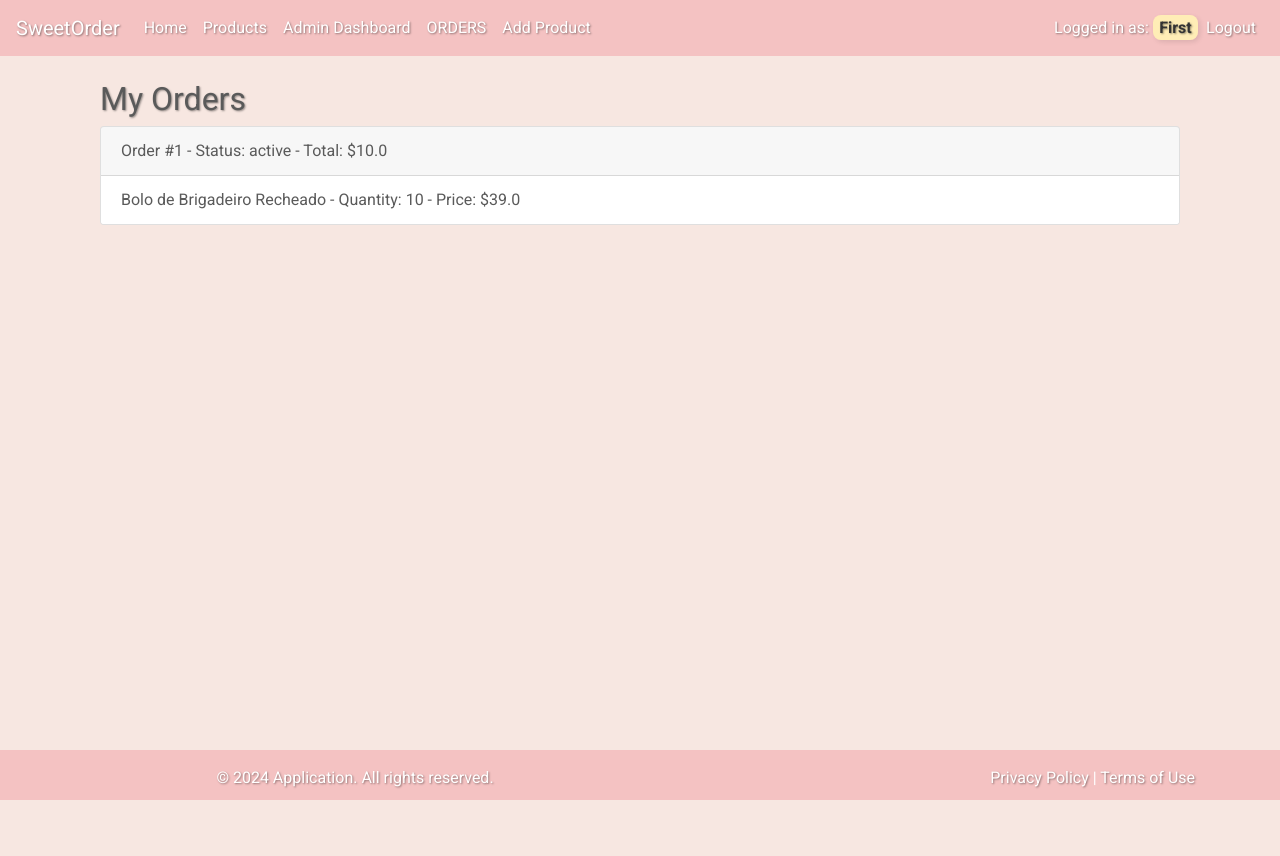
After one commit to BrunoOliveira90/SweetOrder, a Flask app: page /my_orders in a window 1280 px wide. The commit adds this page. Run offline with Flask 3, Linux system fonts and the light colour scheme; a user stored in the database is signed in; tables that the repository leaves empty hold one stand-in row (values such as "Sample post"); some libraries are stand-ins or nearby versions.

Commit message:
Order, Cart, panels set. Needs improvements.

```diff
--- a/admin.py
+++ b/admin.py
@@ -13,4 +13,4 @@
         else:
             print(f'Usuário com o e-mail {email} não encontrado.')
 
-promover_admin('test3@gmail')
+promover_admin('test1@gmail')
--- a/app/auth.py
+++ b/app/auth.py
@@ -1,5 +1,5 @@
-from flask import render_template, redirect, url_for, Blueprint, flash, request
-from .models import Product, User
+from flask import render_template, redirect, session, url_for, Blueprint, flash, request
+from .models import Order, OrderItem, Product, User
 from werkzeug.security import generate_password_hash, check_password_hash
 from . import db
 from flask_login import login_user, login_required, logout_user, current_user
@@ -148,3 +148,67 @@
             return redirect(url_for('views.home'))
 
     return render_template('sign_in.html')
+
+
+@auth.route('/add_to_cart/<int:product_id>')
+@login_required
+def add_to_cart(product_id):
+    product = Product.query.get(product_id)
+    if not product:
+        flash('Product not found.', category='danger')
+        return redirect(url_for('auth.products'))
+
+    cart = session.get('cart', {})
+    if str(product_id) in cart:
+        cart[str(product_id)]['quantity'] += 1
+    else:
+        cart[str(product_id)] = {'name': product.name, 'price': product.price, 'quantity': 1}
+
+    session['cart'] = cart
+    flash('Product added to cart!', category='success')
+    return redirect(url_for('auth.products'))
+
+
+@auth.route('/cart')
+@login_required
+def cart():
+    cart = session.get('cart', {})
+    return render_template('cart.html', cart=cart)
+
+@auth.route('/checkout', methods=['POST'])
+@login_required
+def checkout():
+    cart = session.get('cart', {})
+    if not cart:
+        flash('Your cart is empty.', category='danger')
+        return redirect(url_for('auth.products'))
+
+    new_order = Order(user_id=current_user.id, status='Pendente', total=sum(item['price'] * item['quantity'] for item in cart.values()))
+    db.session.add(new_order)
+    db.session.commit()
+
+    for product_id, item in cart.items():
+        order_item = OrderItem(order_id=new_order.id, product_id=int(product_id), quantity=item['quantity'])
+        db.session.add(order_item)
+
+    db.session.commit()
+    session.pop('cart', None)
+    flash('Order placed successfully!', category='success')
+    return redirect(url_for('auth.my_orders'))
+
+@auth.route('/my_orders')
+@login_required
+def my_orders():
+    orders = Order.query.filter_by(user_id=current_user.id).all()
+    return render_template('my_orders.html', orders=orders)
+
+
+@auth.route('/admin_orders')
+@login_required
+def admin_orders():
+    if not current_user.admin:
+        flash('Admin access required.', category='danger')
+        return redirect(url_for('auth.products'))
+
+    orders = Order.query.all()
+    return render_template('admin_orders.html', orders=orders)
--- a/app/templates/base.html
+++ b/app/templates/base.html
@@ -22,11 +22,21 @@
                     <li class="nav-item">
                         <a class="nav-link" href="{{ url_for('auth.products') }}">Products</a>
                     </li>
+                    {% if not current_user.admin %}
+                    <li class="nav-item">
+                        <a class="nav-link" href="{{ url_for('auth.my_orders') }}">My Orders</a>
+                    </li>
+                    <li class="nav-item">
+                        <a class="nav-link" href="{{ url_for('auth.cart') }}">Cart</a>
+                    </li>
+                    {% endif %}
                     {% if current_user.admin %}
                     <li class="nav-item">
                         <a class="nav-link" href="{{ url_for('auth.adm_Dashboard') }}">Admin Dashboard</a>
                     </li>
-
+                    <li class="nav-item">
+                        <a class="nav-link" href="{{ url_for('auth.admin_orders') }}">ORDERS</a>
+                    </li>
                     <li class="nav-item">
                         <a class="nav-link" href="{{ url_for('auth.addprod') }}">Add Product</a>
                     </li>
--- /dev/null
+++ b/app/templates/my_orders.html
@@ -0,0 +1,21 @@
+{% extends "base.html" %}
+{% block title %}My Orders{% endblock %}
+{% block content %}
+<div class="container">
+    <h2>My Orders</h2>
+    {% for order in orders %}
+    <div class="card mb-3">
+        <div class="card-header">
+            Order #{{ order.id }} - Status: {{ order.status }} - Total: ${{ order.total }}
+        </div>
+        <ul class="list-group list-group-flush">
+            {% for item in order.items %}
+            <li class="list-group-item">
+                {{ item.product.name }} - Quantity: {{ item.quantity }} - Price: ${{ item.product.price }}
+            </li>
+            {% endfor %}
+        </ul>
+    </div>
+    {% endfor %}
+</div>
+{% endblock %}
--- a/app/templates/products.html
+++ b/app/templates/products.html
@@ -23,6 +23,9 @@
                         {% if current_user.admin %}
                         <a href="{{ url_for('auth.editprod', id=product.id) }}" class="btn btn-primary">Edit</a>
                         {% endif %}
+                        {% if not current_user.admin %}
+                        <a class="btn btn-primary">Add to Cart</a>
+                        {% endif %}
                     </div>
                 </div>
             </div>
@@ -45,6 +48,7 @@
                         <p>Preço: ${{ product.price }}</p>
                     </div>
                     <div class="modal-footer">
+                        <a class="btn btn-primary">Add to Cart</a>
                         <button type="button" class="btn btn-secondary" data-dismiss="modal">Fechar</button>
                         {% if current_user.admin %}
                         <a href="{{ url_for('auth.editprod', id=product.id) }}" class="btn btn-primary">Edit</a>
```
Also changed, not shown: app/models.py (+10 -1 lines), app/templates/admin_orders.html (added, +21 -0 lines), app/templates/cart.html (added, +35 -0 lines), instance/database.db.
